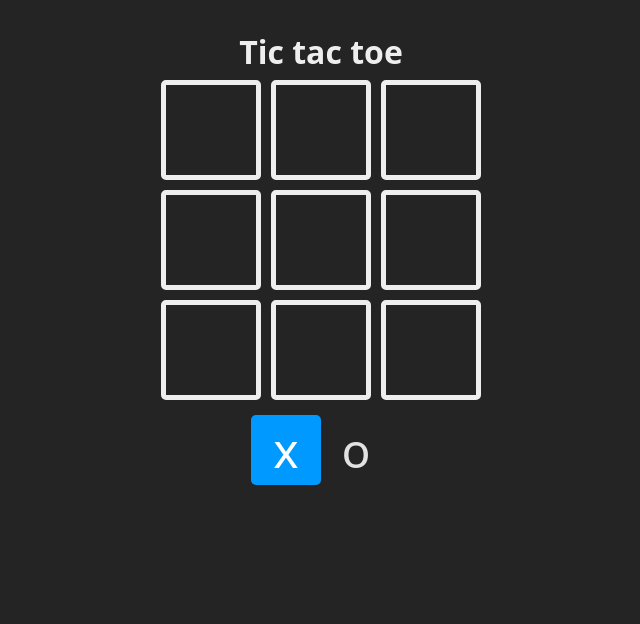
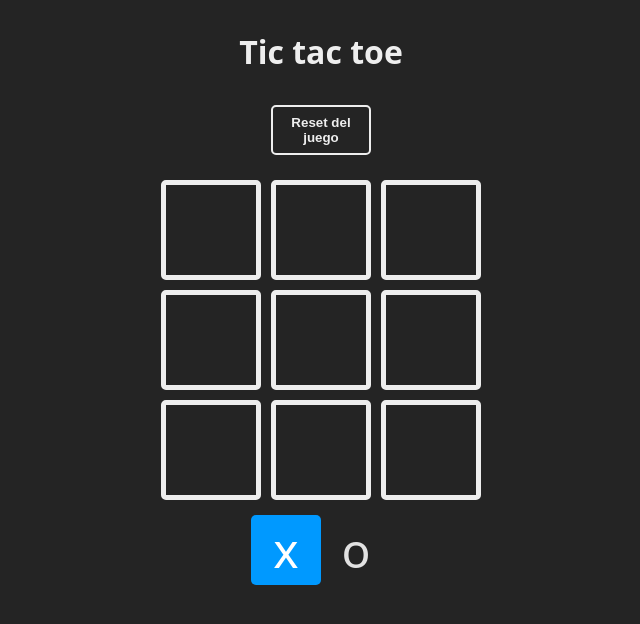
Before and after one commit to jmoreta/learnreact, a React (Vite) app in the folder projects/02-tic-tac-toe/: page / in a window 1280 px wide. Shown: the top 624 px of the page, without its empty margins (319-959 px from the left). Built offline with nearby package versions, Linux system fonts and the light colour scheme.

Commit message:
add reset button

```diff
--- a/projects/02-tic-tac-toe/src/App.jsx
+++ b/projects/02-tic-tac-toe/src/App.jsx
@@ -68,7 +68,18 @@ function App() {
     return null
   }
 
+  const resetGame = ()=>{
+    setBoard(Array(9).fill(null))
+    setTurn(TURNS.x)
+    setWinner(null)
 
+  }
+
+  const checkEndGame = (newBoard)=> {
+
+    return newBoard.every((square)=>square !== null)
+
+  }
 
 
   const updateBoard = (index) => {
@@ -87,6 +98,10 @@ function App() {
     if(newWinner){
 
       setWinner(newWinner)
+    }else if (checkEndGame(newBoard))  {
+
+      setWinner(false)
+
     }
 
   }
@@ -98,7 +113,7 @@ function App() {
 
     <main className='board'>
       <h1>Tic tac toe</h1>
-
+    <button onClick={resetGame}>Reset del juego</button>
       <section className='game'>
         {
 
@@ -145,15 +160,13 @@ function App() {
               </header>
 
               <footer>
-                <button>Empezar de nuevo</button>
+                <button onClick={resetGame}>Empezar de nuevo</button>
               </footer>
 
             </div>
           </section>
         )
         }
-
-
     </main>
 
 
```
